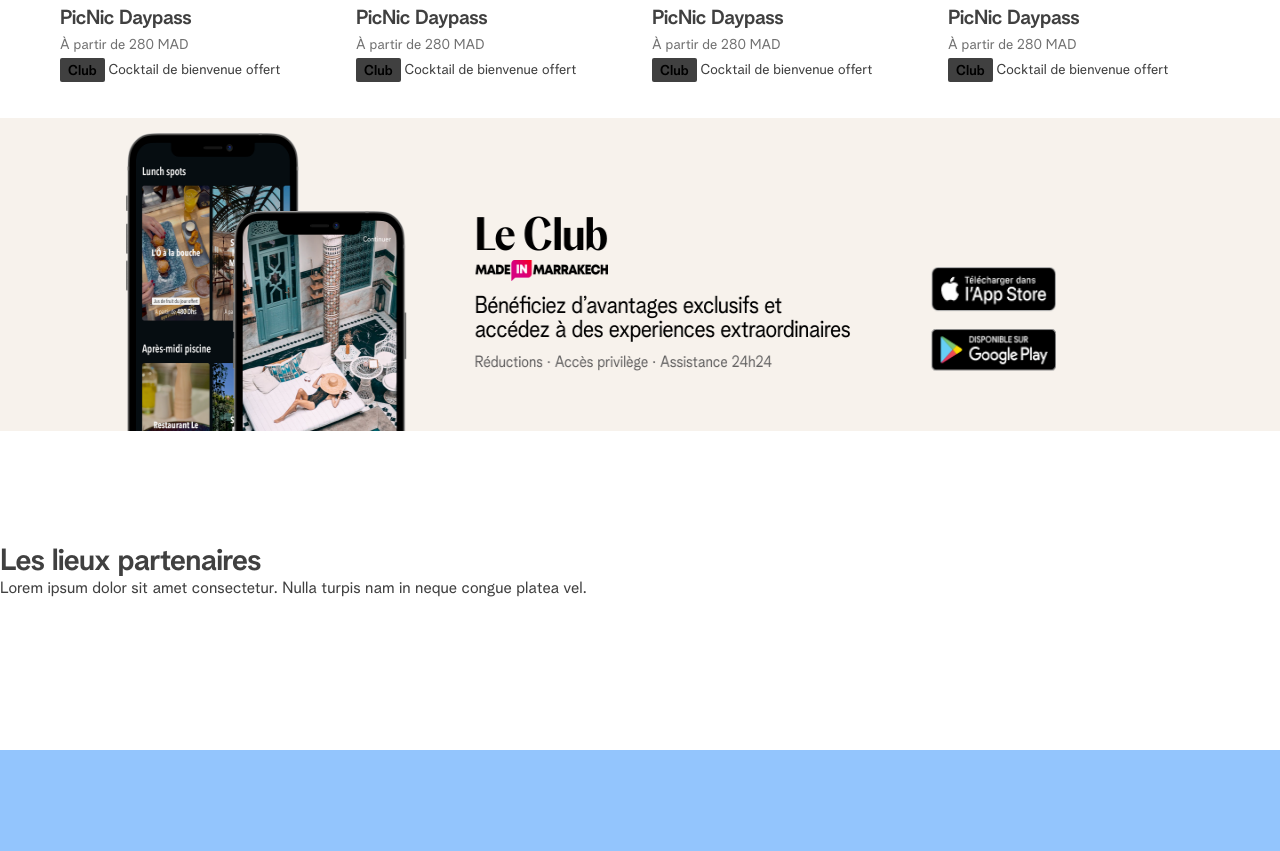
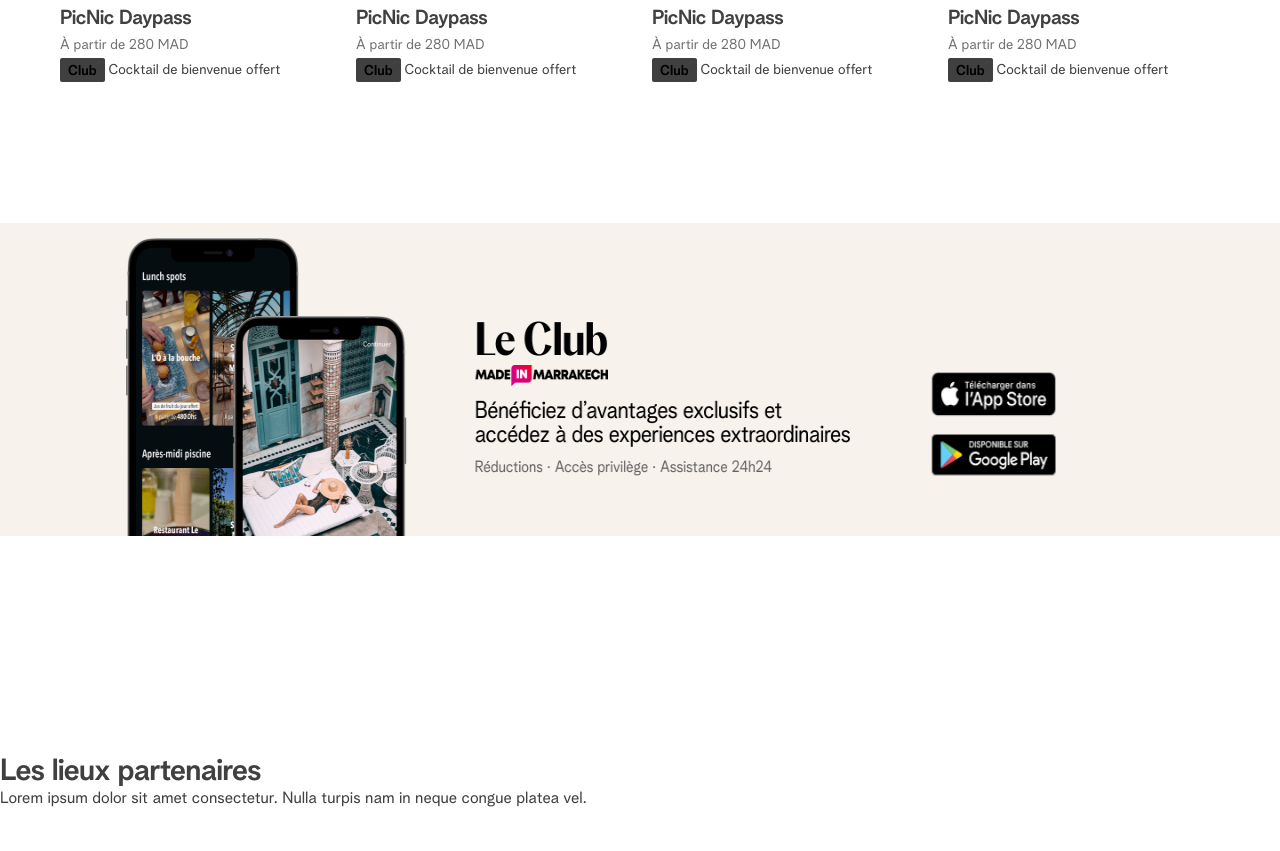
Before and after one commit to mimcity/madeincity_integration, a Next.js app: page / in a window 1280 px wide. Shown: the part 1925-2776 px from the top of the page. Built offline with nearby package versions, Linux system fonts and the light colour scheme.

Commit message:
mobile image

```diff
--- a/components/MobileSection.tsx
+++ b/components/MobileSection.tsx
@@ -4,8 +4,10 @@
 
 const MobileSection = () => {
   return (
-    <div className="relative w-full h-[313px] md:block hidden">
-      <Image src={Mobile} alt="mobile" fill />
+    <div className="lg:py-[105px]">
+      <div className="relative w-full h-[313px] md:block hidden">
+        <Image src={Mobile} alt="mobile" fill />
+      </div>
     </div>
   );
 };
```
